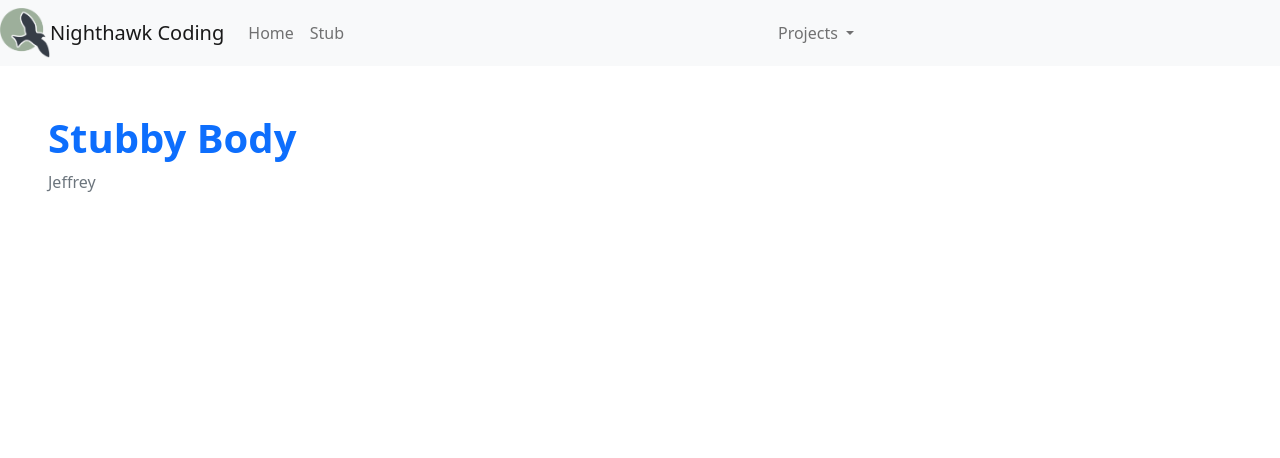
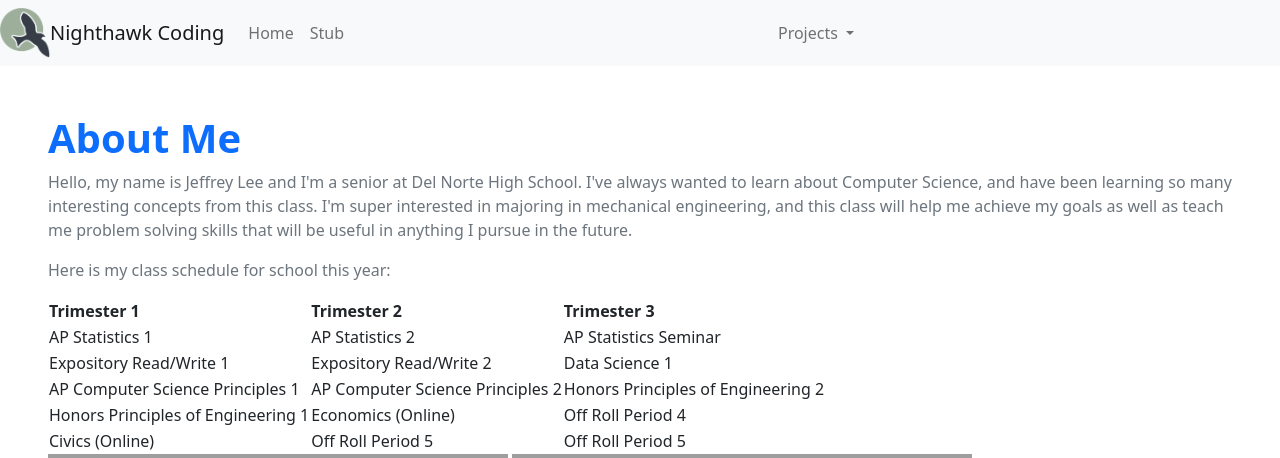
Before and after one commit to TheGerbil21/NBAD_flask, a Flask app: page /stub/ in a window 1280 px wide. Shown: the top 458 px of the page. Before the commit the page ends 192 px from the top, so only its background shows below. Run offline with Flask 2, Linux system fonts and the light colour scheme; grey boxes are pictures that could not be loaded.

Commit message:
stub changes

```diff
--- a/templates/stub.html
+++ b/templates/stub.html
@@ -8,8 +8,43 @@
 {% block body %}
     <!- Try building a new body here, bootstrap is a wise choice ->
     <div class="px-5 py-5 mx-auto">
-        <h1 class="text-primary"><strong>Stubby Body</strong></h1>
-        <p class="text-secondary">Jeffrey</p>
+        <h1 class="text-primary"><strong>About Me</strong></h1>
+        <p class="text-secondary">Hello, my name is Jeffrey Lee and I'm a senior at Del Norte High School. I've always wanted to learn about Computer Science, and have been learning so many interesting concepts from this class. I'm super interested in majoring in mechanical engineering, and this class will help me achieve my goals as well as teach me problem solving skills that will be useful in anything I pursue in the future.</p>
+        <p class="text-secondary">Here is my class schedule for school this year:</p>
+        <table>
+            <tr>
+              <th>Trimester 1</th>
+              <th>Trimester 2</th>
+              <th>Trimester 3</th>
+            </tr>
+            <tr>
+              <td>AP Statistics 1</td>
+              <td>AP Statistics 2</td>
+              <td>AP Statistics Seminar</td>
+            </tr>
+            <tr>
+              <td>Expository Read/Write 1</td>
+              <td>Expository Read/Write 2</td>
+              <td>Data Science 1</td>
+            </tr>
+            <tr>
+              <td>AP Computer Science Principles 1</td>
+              <td>AP Computer Science Principles 2</td>
+              <td>Honors Principles of Engineering 2</td>
+            </tr>
+            <tr>
+              <td>Honors Principles of Engineering 1</td>
+              <td>Economics (Online)</td>
+              <td>Off Roll Period 4</td>
+            </tr>
+            <tr>
+              <td>Civics (Online)</td>
+              <td>Off Roll Period 5</td>
+              <td>Off Roll Period 5</td>
+            </tr>
+          </table>
+          <img src="jeffrey.jpg" width="460" height="345">
+          <img src="IMG_8837.jpg" width="460" height="345">
     </div>
 {% endblock %}
 
```
